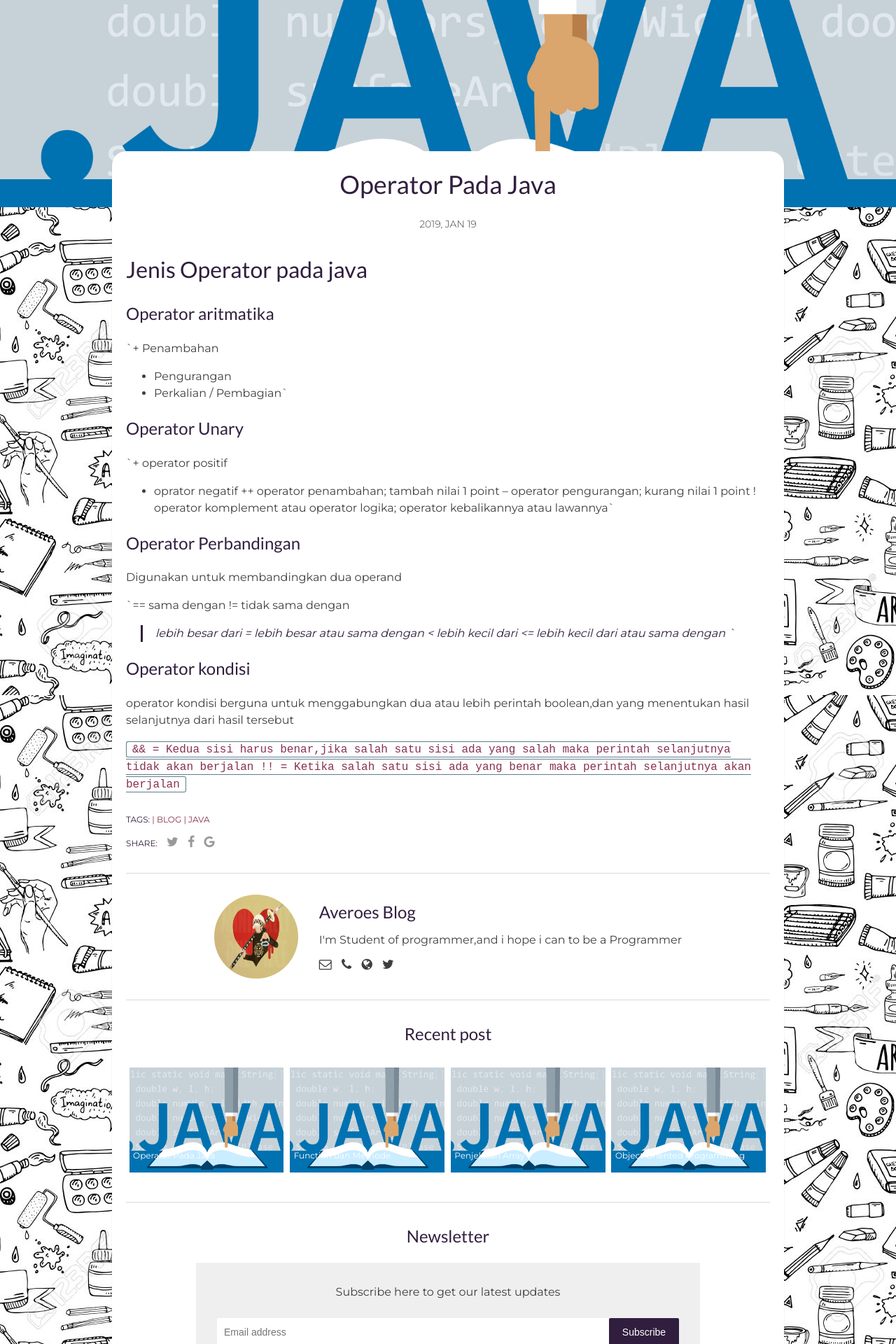
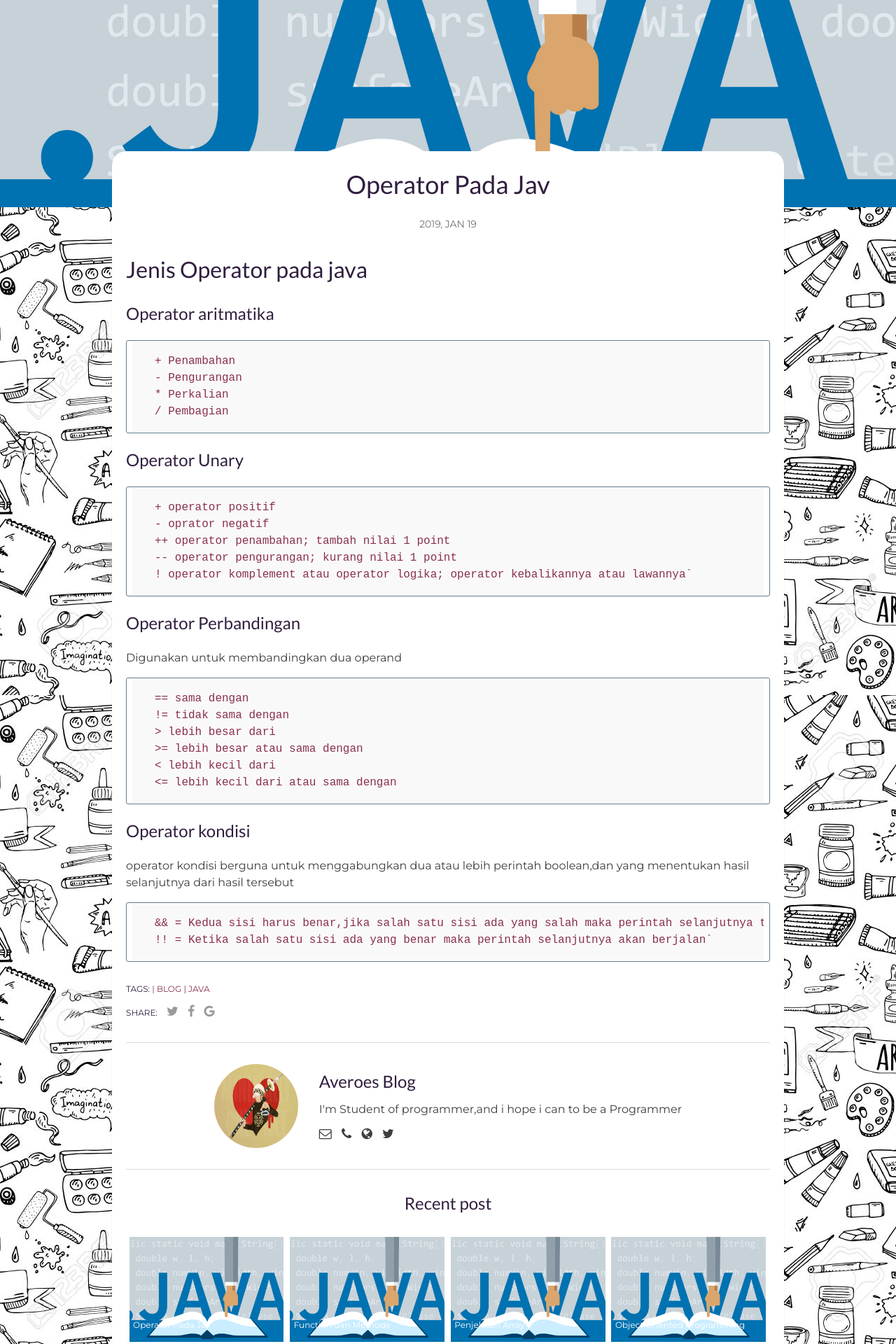
Before and after one commit to Ihsangzcx/averoes12.github.io, a Jekyll site: the page built from _posts/2019-01-19-operator-java.md, in a window 1280 px wide. Shown: the part 307-2227 px from the top of the page at 70% size. Built offline with Jekyll 4.4.1, drawn with Linux system fonts in a browser that asks for light colours; comment, search, counter and statistics services are not loaded.

Commit message:
operator pada java

````diff
--- a/_posts/2019-01-19-operator-java.md
+++ b/_posts/2019-01-19-operator-java.md
@@ -1,6 +1,6 @@
 ---
 layout: post
-title: Operator Pada Java
+title: Operator Pada Jav
 date: 2019-01-19 +0700
 description: operator pada java dan keguanaan nya
 img: java.jpg # Add image post (optional)
@@ -11,33 +11,38 @@
 # Jenis Operator pada java
 
 ## Operator aritmatika
-
-`+ Penambahan
+```
++ Penambahan
 - Pengurangan
 * Perkalian
-/ Pembagian`
+/ Pembagian
+```
 
 ## Operator Unary
 
-`+ operator positif
+```
++ operator positif
 - oprator negatif
 ++ operator penambahan; tambah nilai 1 point
 -- operator pengurangan; kurang nilai 1 point
 ! operator komplement atau operator logika; operator kebalikannya atau lawannya`
+```
 
 ## Operator Perbandingan
 Digunakan untuk membandingkan dua operand
 
-`== sama dengan
+```
+== sama dengan
 != tidak sama dengan
 > lebih besar dari
 >= lebih besar atau sama dengan
 < lebih kecil dari
 <= lebih kecil dari atau sama dengan
-`
+```
 
 ## Operator kondisi
 operator kondisi berguna untuk menggabungkan dua atau lebih perintah boolean,dan yang menentukan hasil selanjutnya dari hasil tersebut
-
-`&& = Kedua sisi harus benar,jika salah satu sisi ada yang salah maka perintah selanjutnya tidak akan berjalan
+```
+&& = Kedua sisi harus benar,jika salah satu sisi ada yang salah maka perintah selanjutnya tidak akan berjalan
 !! = Ketika salah satu sisi ada yang benar maka perintah selanjutnya akan berjalan`
+```
````
